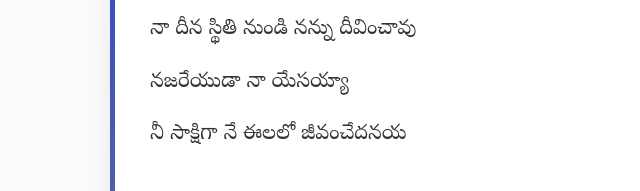
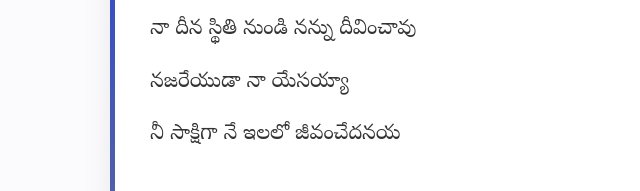
Before and after one commit to Premkumar-pro/slfsong2026, a plain HTML site: page index.html in a window 1280 px wide. Shown: the part 1000-1191 px from the top of the page, 0-640 px from the left. Drawn offline with Linux system fonts and the light colour scheme.

Commit message:
fix lyrics mistake

```diff
--- a/index.html
+++ b/index.html
@@ -1082,7 +1082,7 @@
           <p>నా లేమి స్థితి నుండి నన్ను లేవనెత్తావు</p>
           <p>నా దీన స్థితి నుండి నన్ను దీవించావు</p>
           <p>నజరేయుడా నా యేసయ్యా</p>
-          <p>నీ సాక్షిగా నే ఈలలో జీవంచేదనయ</p>
+          <p>నీ సాక్షిగా నే ఇలలో జీవంచేదనయ</p>
         </div>
       </div>
 
```
